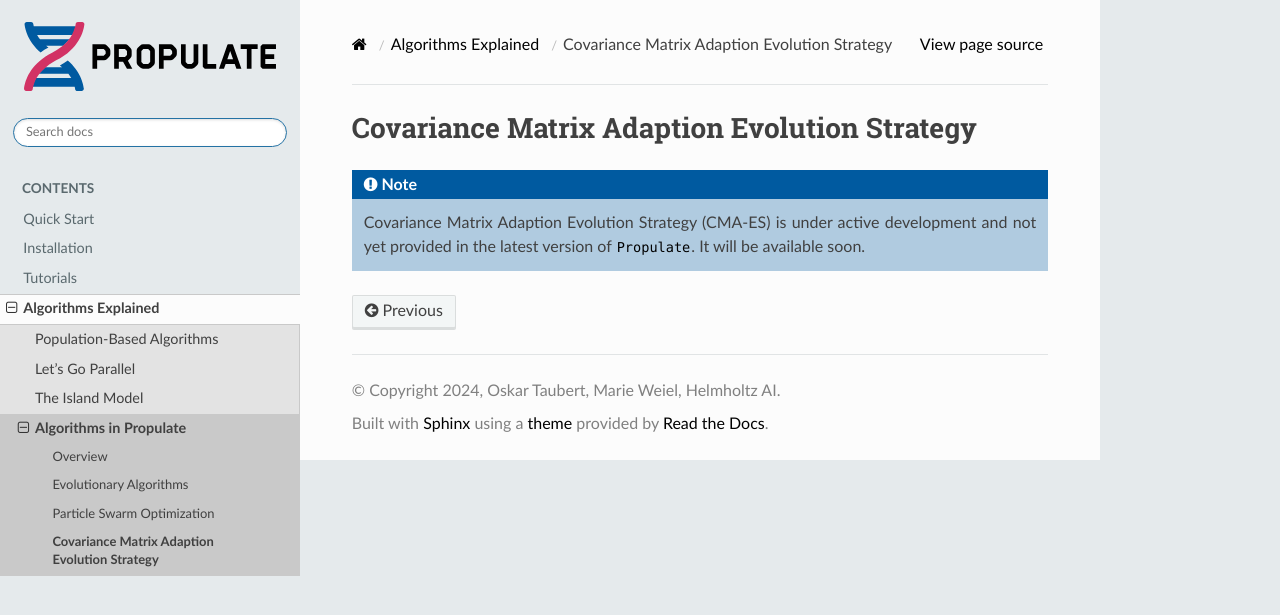
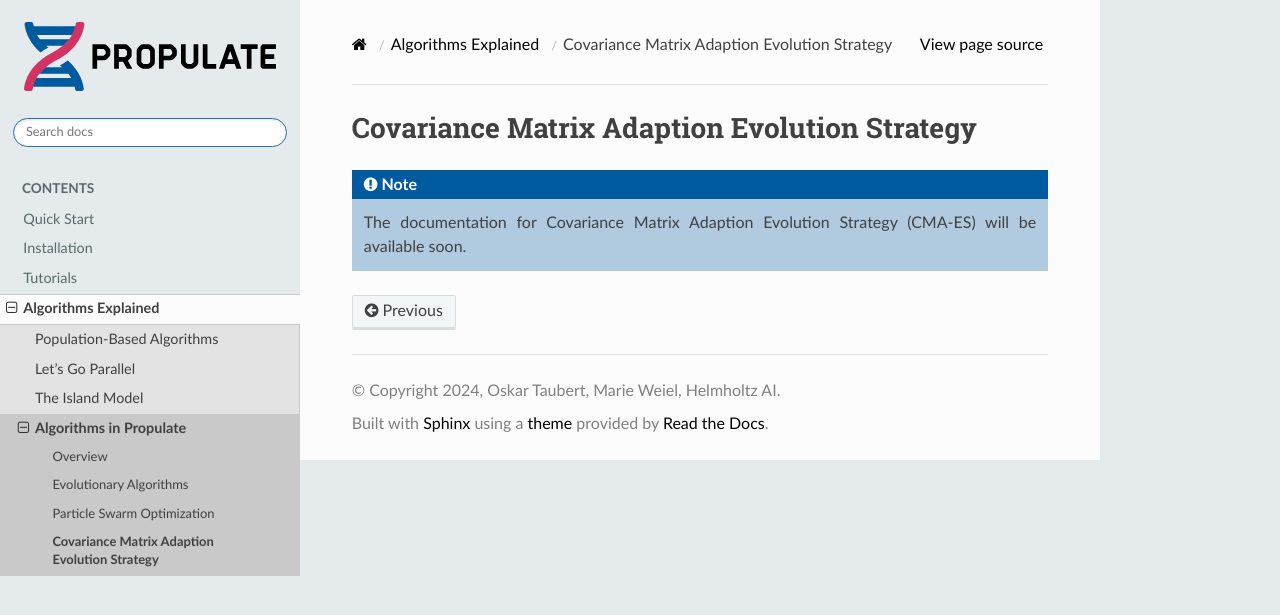
Before and after one commit to Helmholtz-AI-Energy/propulate, a Sphinx documentation site: the page built from docs/cmaes.rst, in a window 1280 px wide. Shown: the top 615 px of the page. Built offline with Sphinx 7.4.7 and the Read the Docs theme 2.0.0, drawn with Linux system fonts in a browser that asks for light colours; nearby versions of some CDN libraries; some web fonts are replaced; library files that are not in the unit come from our copies.

Commit message:
update note

```diff
--- a/docs/cmaes.rst
+++ b/docs/cmaes.rst
@@ -4,5 +4,4 @@ Covariance Matrix Adaption Evolution Strategy
 =============================================
 
 .. note::
-   Covariance Matrix Adaption Evolution Strategy (CMA-ES) is under active development and not yet provided in the latest
-   version of ``Propulate``. It will be available soon.
+   The documentation for Covariance Matrix Adaption Evolution Strategy (CMA-ES) will be available soon.
--- a/docs/pso.rst
+++ b/docs/pso.rst
@@ -4,5 +4,4 @@ Particle Swarm Optimization
 ===========================
 
 .. note::
-   Particle swarm optimization (PSO) is under active development and not yet provided in the latest version of
-   ``Propulate``. It will be available soon.
+   The documentation for particle swarm optimization (PSO) will be available soon.
```
